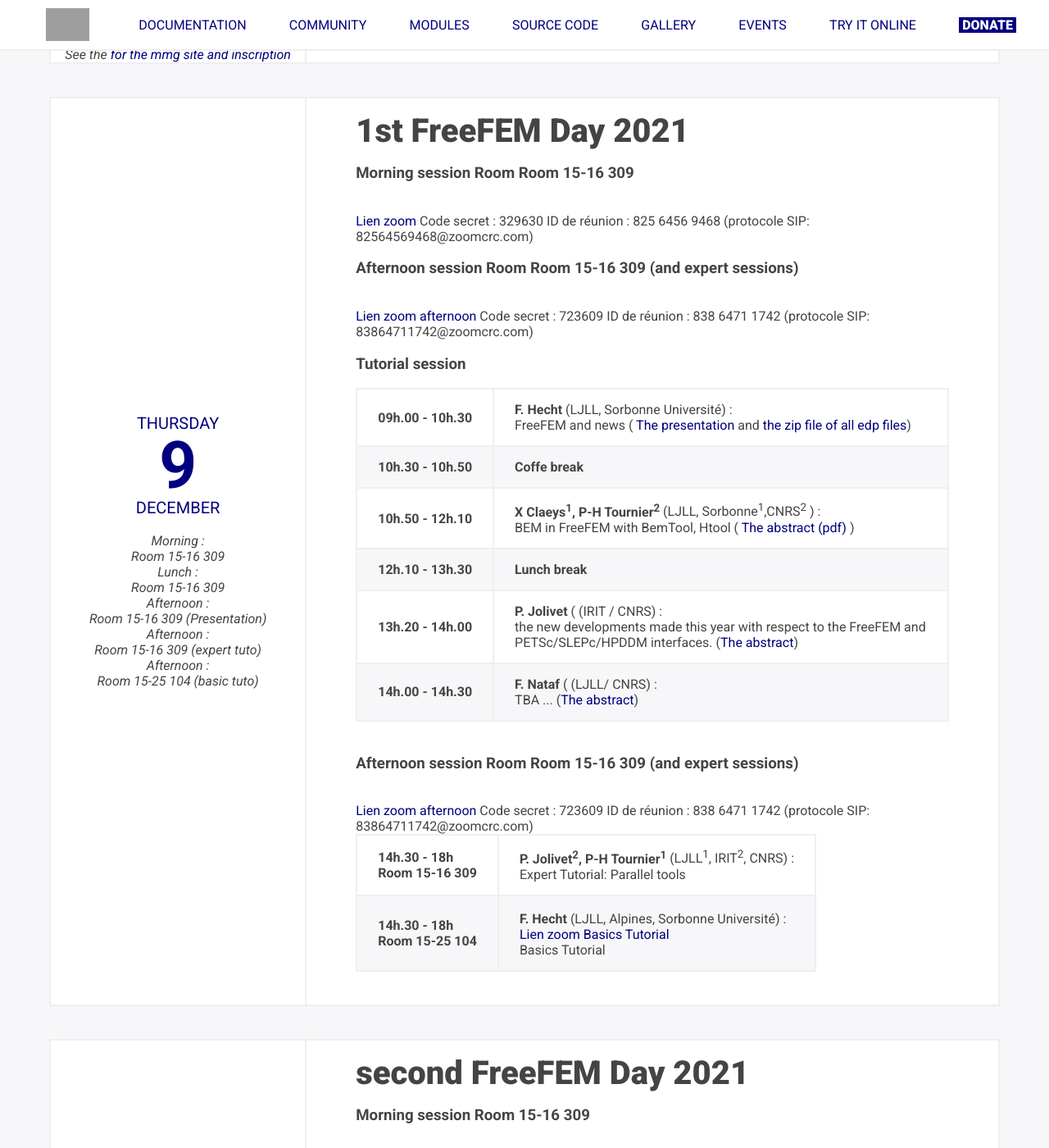
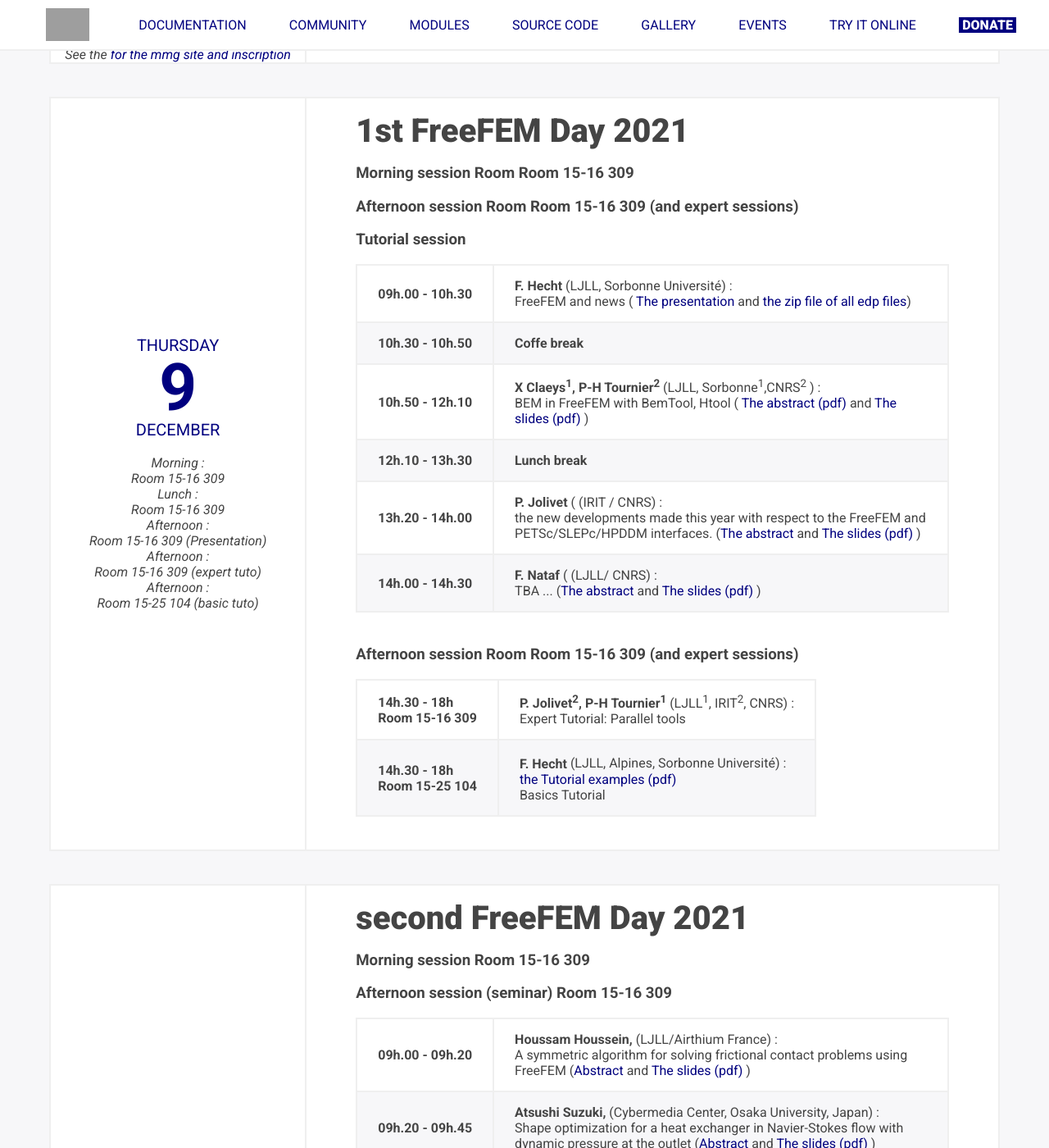
Before and after one commit to FreeFem/FreeFem-website, a Jekyll site: the page built from ffdays.md, in a window 1280 px wide and 1400 px high, scrolled down 1096 px. Shown: the whole window at 82% size. Built offline with Jekyll 4.4.1, drawn with Linux system fonts in a browser that asks for light colours; some of the changed text lies outside the part shown.

Commit message:
update and close the 13 freefem days

```diff
--- a/_layouts/ffdays.html
+++ b/_layouts/ffdays.html
@@ -18,7 +18,8 @@
       <p>Following the success of the previous workshops on FreeFEM, this new event is aimed to reflect the latest capabilities and applications of the software and to exchange information with other communities involved in the development of
         generic solvers for PDEs.</p>
       <p><i class="fas fa-info-circle"></i> The previous editions presentations are available on <a href="https://github.com/FreeFem/FreeFem-days">this repository</a>. <i class="fas fa-info-circle"></i></p>
-      <div id="download"><a href="./ffdays-registration" target="_blank">Register now</a></div>
+      <div id="download">
+	      <a href="./ffdays-registration-close" target="_blank">Registation is close  now</a></div>
     </div>
     <div id="ffdaysCal">
       <div class="days">
@@ -71,8 +72,6 @@
         <div class="program">
           <h2>1st FreeFEM Day 2021</h2>
 		  <h3>Morning session    Room Room 15-16 309</h2>
-		<br> <a href="https://us02web.zoom.us/j/82564569468?pwd=QzBxbGNmTnFrbFFHcG5jWndlSm55dz09"> Lien zoom </a> Code secret : 329630
-                 ID de réunion : 825 6456 9468 (protocole SIP: 82564569468@zoomcrc.com)
 
 
           <table class="table table-striped">
@@ -98,7 +97,7 @@
                 <td>
                    <strong>X Claeys<sup>1</sup>, P-H Tournier<sup>2</sup></strong> (LJLL, Sorbonne<sup>1</sup>,CNRS<sup>2</sup> ) :
                   <br>
-                     BEM in FreeFEM with BemTool, Htool (<a href="https://github.com/FreeFem/FreeFem-days/raw/master/2021/pdf/A-PHT.pdf"> The abstract (pdf) </a>)
+                     BEM in FreeFEM with BemTool, Htool (<a href="https://github.com/FreeFem/FreeFem-days/raw/master/2021/pdf/A-PHT.pdf"> The abstract (pdf) </a> and <a href="https://github.com/FreeFem/FreeFem-days/raw/master/2021/pdf/talk-PHT.pdf"> The slides (pdf) </a>)
                 </td>
 
               </tr>
@@ -111,8 +110,6 @@
 
                 </td>
 		<h3>Afternoon session    Room Room 15-16 309 (and expert sessions)</h2>
-		<br> <a href="https://us02web.zoom.us/j/83864711742?pwd=ZjdFSGlaSEt3bmtkVWtyUGxyYkh1Zz09"> Lien zoom afternoon </a> Code secret : 723609
-                 ID de réunion : 838 6471 1742 (protocole SIP: 83864711742@zoomcrc.com)
 
               </tr>
               <tr>
@@ -120,7 +117,7 @@
                 <td>
                   <strong> P. Jolivet </strong> ( (IRIT / CNRS) :
                   <br>
-                   the new developments made this year with respect to the FreeFEM and PETSc/SLEPc/HPDDM interfaces. (<a href="https://github.com/FreeFem/FreeFem-days/raw/master/2021/pdf/A-PJ.pdf">The abstract</a>)
+                   the new developments made this year with respect to the FreeFEM and PETSc/SLEPc/HPDDM interfaces. (<a href="https://github.com/FreeFem/FreeFem-days/raw/master/2021/pdf/A-PJ.pdf">The abstract</a> and <a href="https://github.com/FreeFem/FreeFem-days/raw/master/2021/pdf/talk-PJ.pdf"> The slides (pdf) </a>)
                 </td>
 		</tr>
               <tr>
@@ -128,7 +125,7 @@
                 <td>
                   <strong> F. Nataf </strong> ( (LJLL/  CNRS) :
                   <br>
-                    TBA  ... (<a href="https://github.com/FreeFem/FreeFem-days/raw/master/2021/pdf/A-FN.pdf">The abstract</a>)
+                    TBA  ... (<a href="https://github.com/FreeFem/FreeFem-days/raw/master/2021/pdf/A-FN.pdf">The abstract</a> and <a href="https://github.com/FreeFem/FreeFem-days/raw/master/2021/pdf/talk-FN.pdf"> The slides (pdf) </a>)
                 </td>
 		</tr>
 
@@ -139,8 +136,6 @@
               <tr>
 				 <th scope="row">14h.30 - 18h<br> Room 15-16 309</th>
 				 <h3>Afternoon session    Room Room 15-16 309 (and expert sessions)</h2>
-				 <br> <a href="https://us02web.zoom.us/j/83864711742?pwd=ZjdFSGlaSEt3bmtkVWtyUGxyYkh1Zz09"> Lien zoom afternoon </a> Code secret : 723609
-				 ID de réunion : 838 6471 1742 (protocole SIP: 83864711742@zoomcrc.com)
 
                 <td>
                   <strong>P. Jolivet<sup>2</sup>, P-H Tournier<sup>1</sup></strong> (LJLL<sup>1</sup>, IRIT<sup>2</sup>,  CNRS) :
@@ -152,7 +147,7 @@
 				 <th scope="row">14h.30 - 18h<br> Room 15-25 104 </th>
                 <td>
                   <strong>F. Hecht<sup></sup> </strong> (LJLL, Alpines, Sorbonne Université<sup></sup>) :
-		 <br> <a href="https://us02web.zoom.us/j/89695933094"> Lien zoom Basics Tutorial </a>
+		 <br> <a href="https://www.ljll.math.upmc.fr/hecht/ftp/ff++days/2021/tuto/"> the Tutorial  examples  (pdf) </a>
 
                   <br>
                   Basics Tutorial
@@ -178,10 +173,6 @@
         <div class="program">
           <h2>second FreeFEM Day 2021</h2>
 		  <h3>Morning session   Room 15-16 309</h2>
-		<br> <a href="https://us02web.zoom.us/j/85449737247?pwd=V3BORnlyWTZ2M2I3Nys0ZVYwYUdxQT09"> Lien zoom </a>
-		 Code secret : 321812
-		 ID de réunion : 854 4973 7247
-                  (protocole SIP: 85449737247@zoomcrc.com)
 
           <table class="table table-striped">
             <tbody>
@@ -190,7 +181,7 @@
                 <td>
                   <strong>Houssam Houssein,  </strong> (LJLL/Airthium France) : <br>
                 A symmetric algorithm for solving frictional contact problems using FreeFEM
-		   (<a href="https://github.com/FreeFem/FreeFem-days/raw/master/2021/pdf/A-HH.pdf">Abstract</a>)
+		   (<a href="https://github.com/FreeFem/FreeFem-days/raw/master/2021/pdf/A-HH.pdf">Abstract</a>  and <a href="https://github.com/FreeFem/FreeFem-days/raw/master/2021/pdf/talk-HH.pdf"> The slides (pdf) </a>)
                 </td>
               </tr>
 
@@ -199,7 +190,7 @@
                 <td>
                   <strong>Atsushi Suzuki,  </strong> (Cybermedia Center, Osaka University, Japan) : <br>
                 Shape optimization for a heat exchanger in Navier-Stokes flow with dynamic pressure at the outlet
-		   (<a href="https://github.com/FreeFem/FreeFem-days/raw/master/2021/pdf/A-AS.pdf">Abstract</a>)
+		   (<a href="https://github.com/FreeFem/FreeFem-days/raw/master/2021/pdf/A-AS.pdf">Abstract</a>  and <a href="https://github.com/FreeFem/FreeFem-days/raw/master/2021/pdf/talk-HH.pdf"> The slides (pdf) </a>)
                 </td>
               </tr>
 
@@ -208,7 +199,8 @@
                 <td>
                   <strong>Olivier Pironneau  </strong> (LJLL/Sorbonne-Universite, France) : <br>
                 How the sun heat th Leman lac
-		   (<a href="https://github.com/FreeFem/FreeFem-days/raw/master/2021/pdf/A-OP.pdf">Abstract</a>)
+		   (<a href="https://github.com/FreeFem/FreeFem-days/raw/master/2021/pdf/A-OP.pdf">Abstract</a>
+		   and <a href="https://github.com/FreeFem/FreeFem-days/raw/master/2021/pdf/talk-OP.pdf"> The slides (pdf) </a>)
                 </td>
               </tr>
 
@@ -227,7 +219,7 @@
                 <td>
                   <strong>Mojtaba Barzegari,  </strong> (Biomechanics Section, Department of Mechanical Engineering, KU Leuven, Leuven, Belgium) : <br>
                 BioDeg: corrosion/biodegradation simulation software for metallic biomaterials based on FreeFEM/PETSc/Qt
-		   (<a href="https://github.com/FreeFem/FreeFem-days/raw/master/2021/pdf/A-MB.pdf">Abstract</a>)
+		   (<a href="https://github.com/FreeFem/FreeFem-days/raw/master/2021/pdf/A-MB.pdf">Abstract</a>   and <a href="https://github.com/FreeFem/FreeFem-days/raw/master/2021/pdf/talk-MB.pdf"> The slides (pdf) </a>)
                 </td>
               </tr>
 
@@ -237,7 +229,8 @@
                 <td>
                   <strong>María González Taboada,  </strong> (Facultad de Informática, Campus de Elviña, Spain) : <br>
                A posteriori error analysis of an enriched Galerkin method for the Stokes problem
-		   (<a href="https://github.com/FreeFem/FreeFem-days/raw/master/2021//pdf/A-MGT.pdf">Abstract</a>)
+		   (<a href="https://github.com/FreeFem/FreeFem-days/raw/master/2021//pdf/A-MGT.pdf">Abstract</a>
+		    and <a href="https://github.com/FreeFem/FreeFem-days/raw/master/2021/pdf/talk-MGT.pdf"> The slides (pdf) </a>)
                 </td>
               </tr>
 
@@ -246,7 +239,8 @@
                 <td>
                   <strong>Pascal Ventura,  </strong> (LEM3,Université de Lorraine, France) : <br>
                Convergence acceleration of the asymptotic numerical method : application to the non linear mechanical analysis of film/substrate systems using FreeFem++
-		   (<a href="https://github.com/FreeFem/FreeFem-days/raw/master/2021/pdf/A-PV.pdf">Abstract</a>)
+		   (<a href="https://github.com/FreeFem/FreeFem-days/raw/master/2021/pdf/A-PV.pdf">Abstract</a>
+		    and <a href="https://github.com/FreeFem/FreeFem-days/raw/master/2021/pdf/talk-PV.pdf"> The slides (pdf) </a>)
                 </td>
               </tr>
 
@@ -255,7 +249,8 @@
                 <td>
                   <strong>Hao Li, ,  </strong> ( Kyoto University, Japan) : <br>
                Topology optimization of a thermo-fluid system and an eigenfrequency problem.
-		   (<a href="https://github.com/FreeFem/FreeFem-days/raw/master/2021/pdf/A-HL.pdf">Abstract</a>)
+		   (<a href="https://github.com/FreeFem/FreeFem-days/raw/master/2021/pdf/A-HL.pdf">Abstract</a>
+		    and <a href="https://github.com/FreeFem/FreeFem-days/raw/master/2021/pdf/talk-HL.pdf"> The slides (pdf) </a>)
                 </td>
               </tr>
 
@@ -278,11 +273,9 @@
                   <strong> Jean-Marie Mirebeau (Université Paris Saclay) LJLL Seminar </strong>
                   <br>
 		  Une librairie pour la conception de schémas aux différences finies adaptatifs et monotones
-                     (<a href="https://github.com/FreeFem/FreeFem-days/raw/master/2021/pdf/A-JMM.pdf" > Abstract</a>)
+                     (<a href="https://github.com/FreeFem/FreeFem-days/raw/master/2021/pdf/A-JMM.pdf" > Abstract</a>
+		      and <a href="https://github.com/FreeFem/FreeFem-days/raw/master/2021/pdf/talk-JMM.pdf"> The slides (pdf) </a>)
 
-   		  <br> <a href="https://us02web.zoom.us/j/81991585093?pwd=YWVkNXFMeXZ2L2N3OVQveEpzbGtrQT09"> Lien zoom </a> ID de réunion : 819 9158 5093
-   				 Code secret : 490787
-   				                   (protocole SIP: 81991585093@zoomcrc.com)
 
                 </td>
 
@@ -300,9 +293,6 @@
                   <strong>P. Jolivet<sup>2</sup>, P-H Tournier<sup>1</sup></strong> (LJLL<sup>1</sup>, IRIT<sup>2</sup>,  CNRS) :
                   <br>
                   Expert Tutorial: Parallel tools II
-		  <br> <a href="https://us02web.zoom.us/j/81991585093?pwd=YWVkNXFMeXZ2L2N3OVQveEpzbGtrQT09"> Lien zoom </a> ID de réunion : 819 9158 5093
-				 Code secret : 490787
-				                   (protocole SIP: 81991585093@zoomcrc.com)
                 </td>
               </tr>
               <tr>
@@ -311,8 +301,6 @@
                   <strong>F. Hecht<sup>1</sup> </strong> (LJLL, Alpines, Sorbonne Université<sup>1</sup>) :
                   <br>
                   Basics Tutorial II
-		  <br> <a href="https://us02web.zoom.us/j/89695933094"> Lien zoom </a> ID de réunion :  896 9593 3094
-   				 No Code secret
 
 
                 </td>
```
